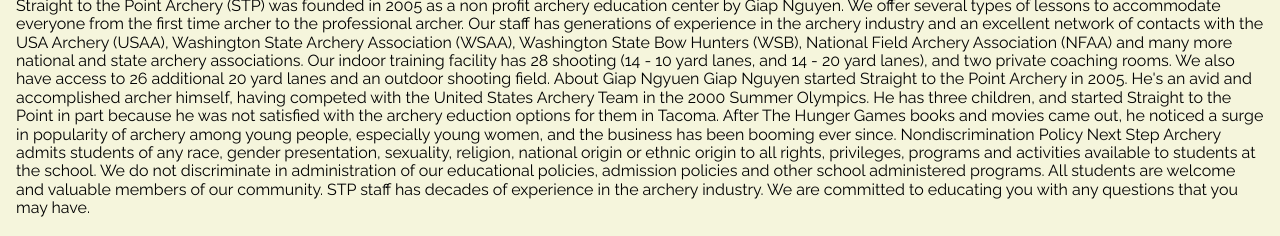
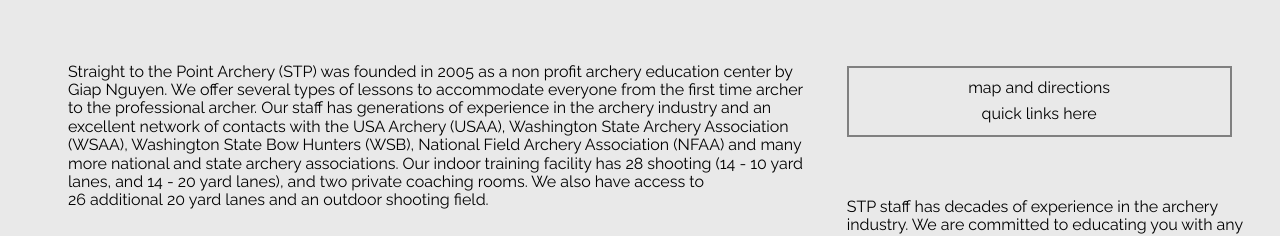
Before and after one commit to Reia827/stp, a plain HTML site: page index.html in a window 1280 px wide. Shown: the part 458-694 px from the top of the page. Drawn offline with nearby package versions, Linux system fonts and the light colour scheme.

Commit message:
add sections, color scheme

```diff
--- a/index.html
+++ b/index.html
@@ -13,6 +13,7 @@
     <link rel="stylesheet" type="text/css" href="styles.css">
 </head>
 <body>
+  <main>
   <header>
     Straight to the Point Archery
     <img src="images/logo.png" alt="STP Archery">
@@ -25,7 +26,8 @@
          <!-- <a href="mailto:rer827@uw.edu?Subject=Hello"target="_top">Let's Connect!</a> -->
         </nav>
   </header>
-
+<article>
+    <section>
       Straight to the Point Archery (STP) was founded in 2005 as a non profit archery education center by Giap Nguyen.
 
       We offer several types of lessons to accommodate everyone from the first time archer to the professional archer.
@@ -36,14 +38,28 @@ Our staff has generations of experience in the archery industry and an excellent
   Our state of the art educational and training facility incorporates detailed technical video analysis combined with generations of archery experience from certified coaches and instructors. -->
 
       Our indoor training facility has 28 shooting (14 - 10 yard lanes, and 14 - 20 yard lanes), and two private coaching rooms. We also have access to 26 additional 20 yard lanes and an outdoor shooting field.
+    </section>
 
   <!--internal page link for about owner-->
+    <section>
       About Giap Ngyuen
       Giap Nguyen started Straight to the Point Archery in 2005. He's an avid and accomplished archer himself, having competed with the United States Archery Team in the 2000 Summer Olympics. He has three children, and  started Straight to the Point in part because he was not satisfied with the archery eduction options for them in Tacoma. After The Hunger Games books and movies came out, he noticed a surge in popularity of archery among young people, especially young women, and the business has been booming ever since.
+    </section>
 
+    <section>
       Nondiscrimination Policy
 
       Next Step Archery admits students of any race, gender presentation, sexuality, religion, national origin or ethnic origin to all rights, privileges, programs and activities available to students at the school. We do not discriminate in administration of our educational policies, admission policies and other school administered programs. All students are welcome and valuable members of our community.
+    </section>
+  </article>
+    <aside>
+      <section>
+        map and directions
+      </section>
+      <section>
+        quick links here
+      </section>
+    </aside>
 
 <!-- add to classes page
 Once set up with proper fitting equipment, each archer will be given the basic safety instruction to start and will be introduced to various shooting techniques. -->
@@ -57,8 +73,8 @@ Straight to the Point Archery has instructors that are qualified level 1 and lev
 Straight to the Point Archery has an excellent network of contacts with the USA Archery (USAA), Washington State Archery Association (WSAA), Washington State Bow Hunters (WSB), National Field Archery Association (NFAA) and many more national and state archery associations. These partnerships allow you to feel confident in our facility and staff. -->
 
 STP staff has decades of experience in the archery industry. We are committed to educating you with any questions that you may have.
+   </main>
     <footer>
-
      <div id="footer">
       <p>Follow us!<i class="fab fa-facebook-f"></i><i class="fab fa-twitter"></i><i class="fab fa-instagram"></i></p>
       <p>Straight to the Point Archery | 528 Nock Point Ln | Tacoma, WA 98412<br>
--- a/styles.css
+++ b/styles.css
@@ -6,7 +6,7 @@
 body, html {
     height: 100%;
     margin: 0;
-  background-color: #F5F5DC;
+  background-color: #E9E9E9;
 }
 
 img {
@@ -31,8 +31,36 @@ header img {
 }
 
 nav {
-  background-color: #c5e57e;
+  background-color: #8FC33A;
   padding:1em;
+}
+
+article {
+  width: 65%;
+  float: left;
+  padding: 1.5% 0 4%;
+  margin: 0 1%;
+}
+
+article section {
+  width: 95%;
+  margin-left: 2%;
+  margin-top: 4%;
+}
+
+aside {
+  width: 30%;
+  display:inline-block;
+  border: 2px solid grey;
+  margin: 5% 0;
+}
+
+aside section {
+  width: 90%;
+  /*background-color: red;*/
+  padding: 1% 2%;
+  margin: 0% auto;
+  text-align: center;
 }
 
 #footer > p:first-child {
```
Lines whose indentation alone changed are shown as unchanged.
